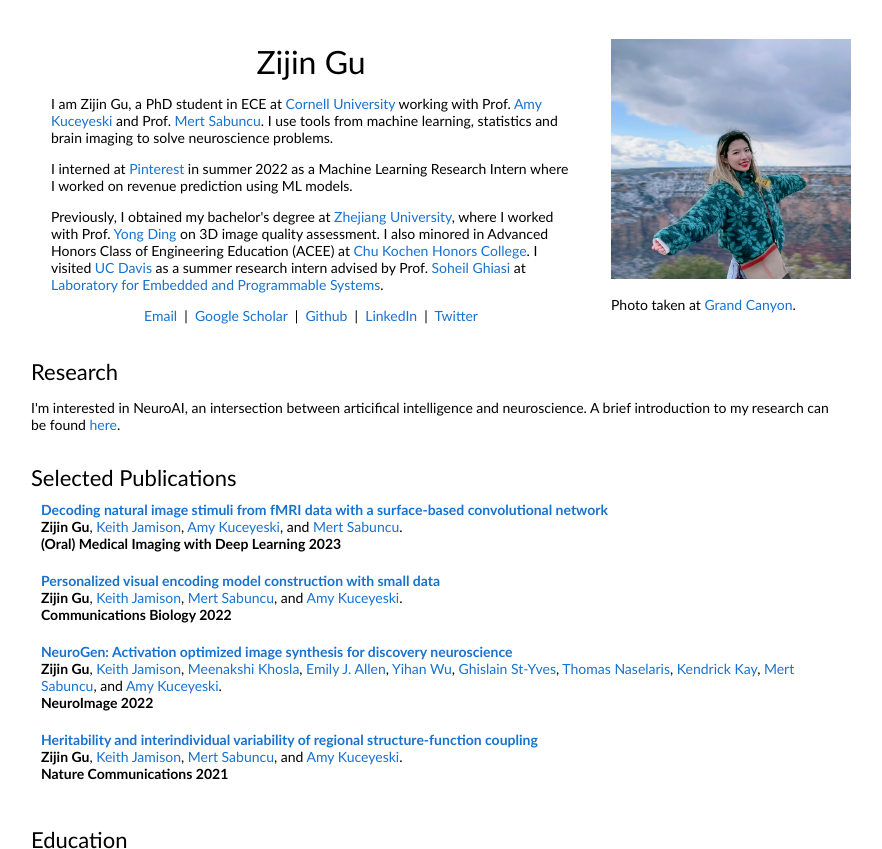
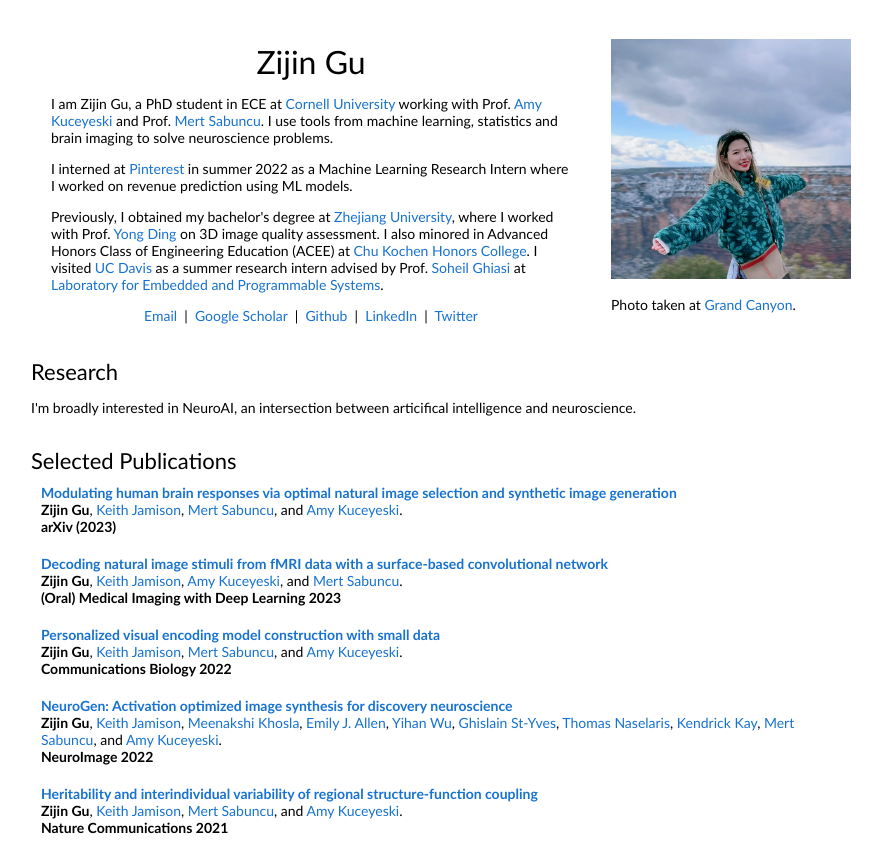
Before and after one commit to zijin-gu/zijin-gu.github.io, a plain HTML site: page index.html in a window 1280 px wide. Shown: the top 849 px of the page, without its empty margins (209-1091 px from the left). Drawn offline with Linux system fonts and the light colour scheme.

Commit message:
Update index.html

```diff
--- a/index.html
+++ b/index.html
@@ -52,7 +52,7 @@
                 <heading>Research</heading>
           <tr>
               <p>
-                I'm interested in NeuroAI, an intersection between articifical intelligence and neuroscience. A brief introduction to my research can be found <a href="docs/RS.pdf"> here</a>.
+                I'm broadly interested in NeuroAI, an intersection between articifical intelligence and neuroscience.
               </p>
             </td>
           </tr>
@@ -63,6 +63,23 @@
             <table width="100%" align="middle" border="0" cellspacing="0" cellpadding="10">
             <tbody>
                 <heading>Selected Publications</heading>
+
+            <tr>
+              <td width="100%" valign="middle">
+                <div class="title">
+                  <a href="https://arxiv.org/abs/2304.09225"><b>Modulating human brain responses via optimal natural image selection and synthetic image generation</b></a>
+                </div>
+                <div class="authors">
+                    <b>Zijin Gu</b>,
+                    <a href="https://compbio.cornell.edu/people/keith-jamison/">Keith Jamison</a>,
+                    <a href="https://sabuncu.engineering.cornell.edu">Mert Sabuncu</a>, and
+                    <a href="https://vivo.weill.cornell.edu/display/cwid-amk2012">Amy Kuceyeski</a>.<br>
+                </div>
+                <div class="venue">
+                   <b>arXiv (2023) </b>
+                </div>
+              </td>
+            </tr>
 
             <tr>
               <td width="100%" valign="middle">
```
